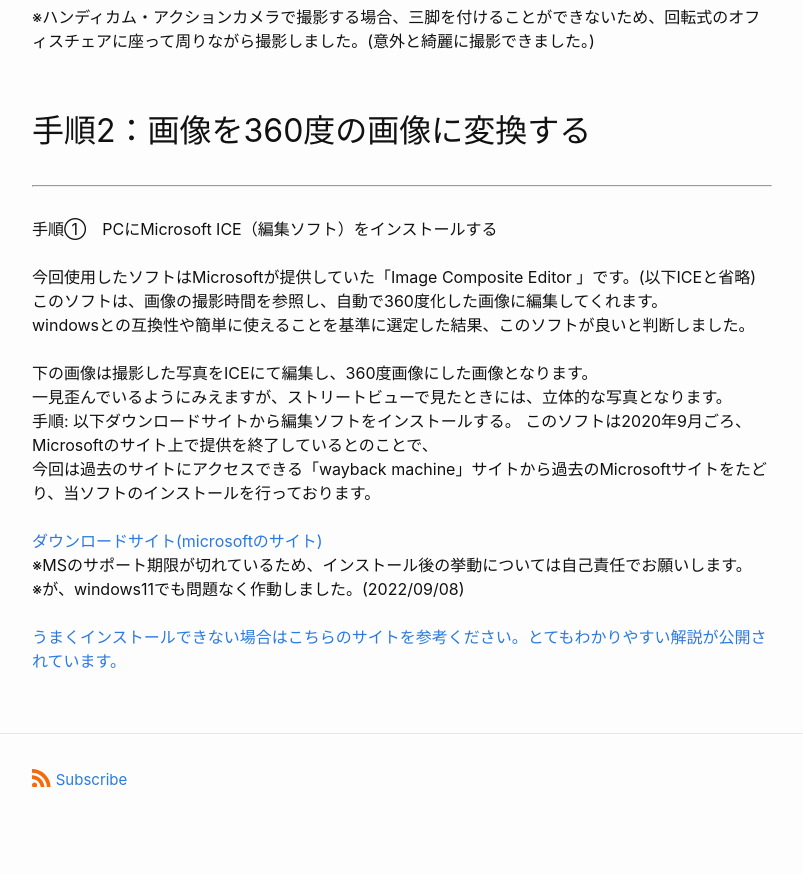
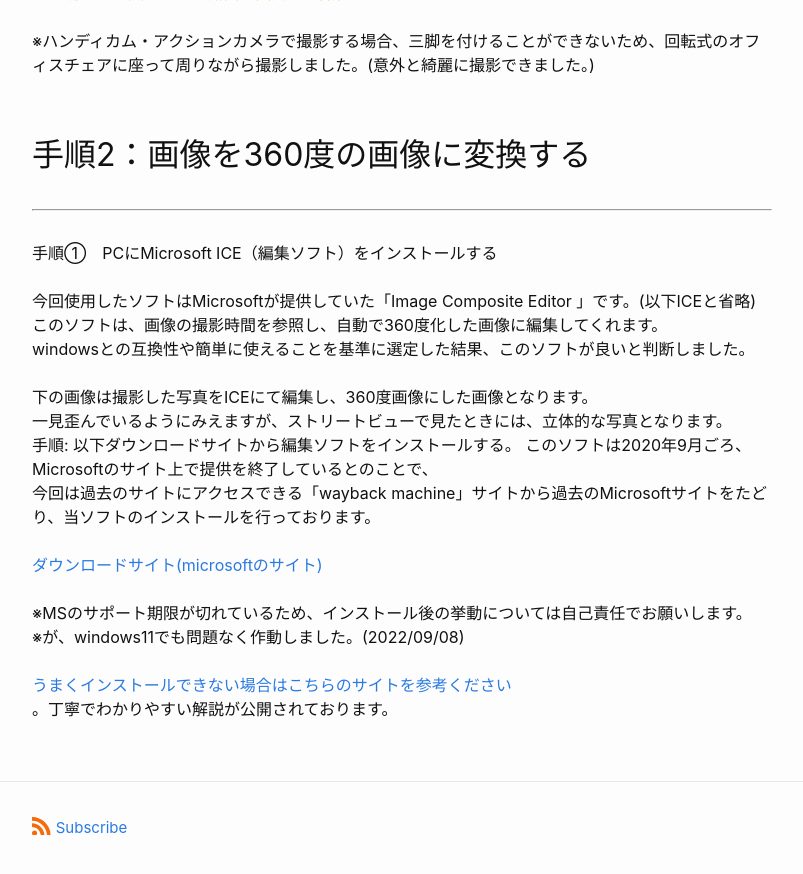
Before and after one commit to mocha-kanano/SHIORI.github.io, a Jekyll site: the page built from _posts/2022-10-19-super-short-article.md, in a window 1280 px wide and 900 px high, scrolled down 2686 px. Shown: the top 874 px of the window, without its empty margins (238-1041 px from the left). Built offline with Jekyll 4.4.1, drawn with Linux system fonts in a browser that asks for light colours; before the commit the page ends 3538 px from its top, so only the background shows below that.

Commit message:
Update 2022-10-19-super-short-article.md

```diff
--- a/_posts/2022-10-19-super-short-article.md
+++ b/_posts/2022-10-19-super-short-article.md
@@ -5,7 +5,7 @@ categories: Google
 ---
 
 <h3>作業時間</h3>
-1日～2日間
+1日～2日間<br>
 内訳<br>
 1.撮影： ～30分<br>
 2.画像編集作業： 1枚の画像につき1h～2h<br>
@@ -91,8 +91,8 @@ windowsとの互換性や簡単に使えることを基準に選定した結果
 このソフトは2020年9月ごろ、Microsoftのサイト上で提供を終了しているとのことで、<br>
 今回は過去のサイトにアクセスできる「wayback machine」サイトから過去のMicrosoftサイトをたどり、当ソフトのインストールを行っております。<br>
 <br>
-<a href="https://web.archive.org/web/20200713185611/https://www.microsoft.com/en-us/download/details.aspx?id=52459">ダウンロードサイト(microsoftのサイト)</a><br>
+<a href="https://web.archive.org/web/20200713185611/https://www.microsoft.com/en-us/download/details.aspx?id=52459">ダウンロードサイト(microsoftのサイト)</a><br><br>
 ※MSのサポート期限が切れているため、インストール後の挙動については自己責任でお願いします。<br>
 ※が、windows11でも問題なく作動しました。(2022/09/08)<br><br>
 
-<a href="https://www.naporitansushi.com/ice-not-download/">うまくインストールできない場合はこちらのサイトを参考ください。とてもわかりやすい解説が公開されています。</a><br>
+<a href="https://www.naporitansushi.com/ice-not-download/">うまくインストールできない場合はこちらのサイトを参考ください</a><br>。丁寧でわかりやすい解説が公開されております。
```
